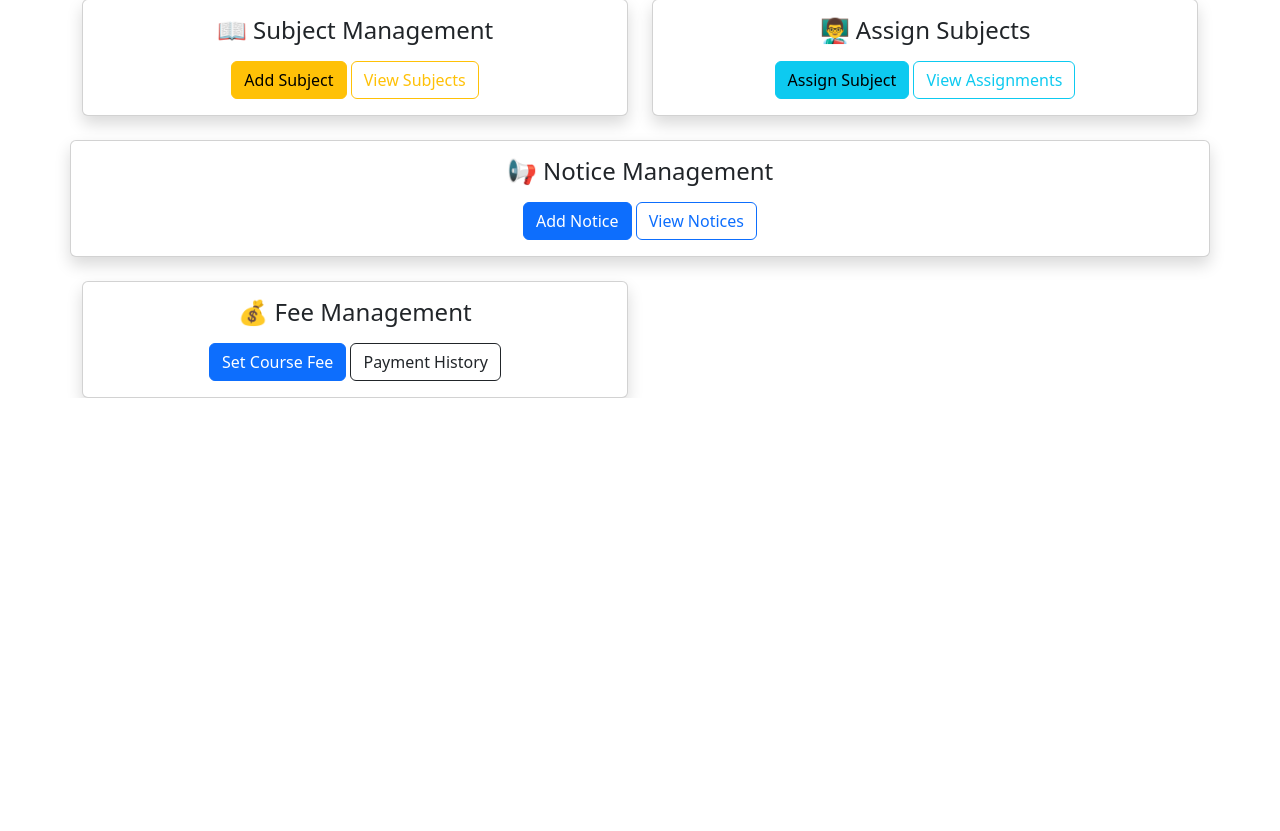
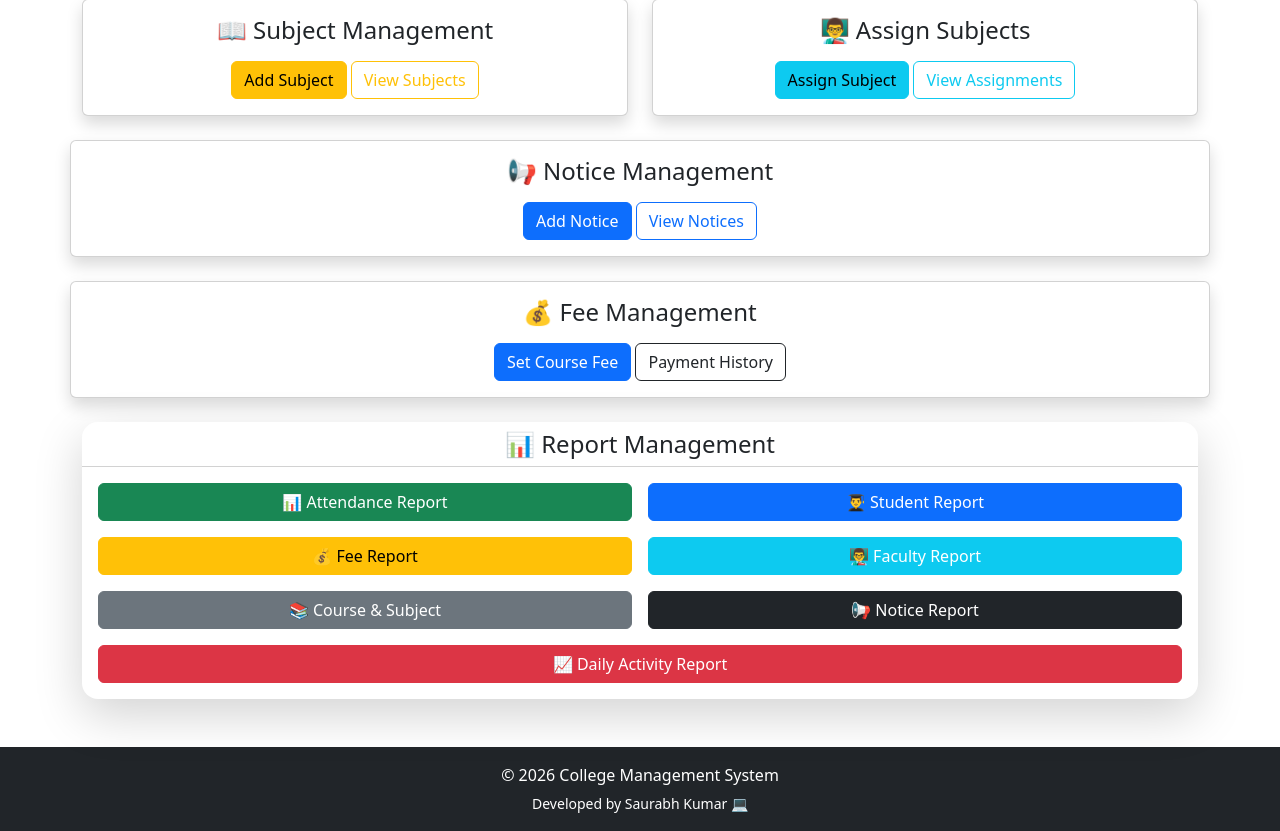
Before and after one commit to saurabh7650/CollegeManagementSystem, a Flask app: page /admin_dashboard in a window 1280 px wide. Shown: the part 420-1251 px from the top of the page. Before the commit the page ends 818 px from the top, so only its background shows below. Run offline with Flask 3, Linux system fonts and the light colour scheme; the visitor is signed in with stand-in values (Sample User, id 1).

Commit message:
all report are generated

```diff
--- a/app.py
+++ b/app.py
@@ -5,6 +5,9 @@ from qr_generator import generate_qr
 import os
 import cv2
 from datetime import datetime
+import pandas as pd
+from flask import send_file
+from io import BytesIO
 
 app = Flask(__name__)
 app.secret_key = "college_management_system_secret_key"
@@ -85,6 +88,9 @@ def admin_add_student():
         course_id = request.form.get("course_id")
         dept_id = request.form.get("department_id")
 
+        # 🔥 ADD THIS LINE
+        admission_date = datetime.now().date()
+
         os.makedirs("static/images", exist_ok=True)
         os.makedirs("static/qr_codes", exist_ok=True)
 
@@ -97,13 +103,15 @@ def admin_add_student():
         cursor.execute(
             """
             INSERT INTO students
-            (name, address, roll_no, password, photo, qr_code, course_id, department_id)
-            VALUES (%s, %s, %s, %s, %s, %s, %s, %s)
+            (name, address, roll_no, password, photo, qr_code, course_id, department_id, admission_date)
+            VALUES (%s, %s, %s, %s, %s, %s, %s, %s, %s)
             """,
-            (name, address, roll, password, image_path, qr_path, course_id, dept_id),
+            (name, address, roll, password, image_path, qr_path, course_id, dept_id, admission_date),
         )
+
         conn.commit()
         conn.close()
+
         flash("Student added successfully", "success")
         return redirect("/admin/view_students")
 
@@ -1286,6 +1294,316 @@ def add_payment(student_id):
     conn.close()
     return render_template("add_payment.html", student=student, fee=fee, pending=pending)
 
+# ----------------- Attendance Report ----------------
+@app.route("/admin/attendance_report")
+def attendance_report():
+
+    if "admin_id" not in session:
+        return redirect("/admin_login")
+
+    conn = get_connection()
+
+    query = """
+    SELECT
+        s.name AS student_name,
+        s.roll_no,
+        sub.subject_name,
+        c.course_name,
+        a.date,
+        a.status
+    FROM attendance a
+    JOIN students s ON a.student_id = s.student_id
+    JOIN subjects sub ON a.subject_id = sub.subject_id
+    JOIN courses c ON sub.course_id = c.course_id
+    ORDER BY a.date DESC
+    """
+
+    df = pd.read_sql(query, conn)
+    conn.close()
+
+    # Excel file memory me banana
+    output = BytesIO()
+    df.to_excel(output, index=False, engine='openpyxl')
+    output.seek(0)
+
+    return send_file(
+        output,
+        download_name="attendance_report.xlsx",
+        as_attachment=True
+    )
+
+# ---------------- Student Report ----------------
+@app.route("/admin/student_report")
+def student_report():
+
+    if "admin_id" not in session:
+        return redirect("/admin_login")
+
+    conn = get_connection()
+
+    query = """
+    SELECT
+        s.name AS student_name,
+        s.roll_no,
+        s.address,
+        d.department_name,
+        c.course_name,
+        s.admission_date
+    FROM students s
+    JOIN departments d ON s.department_id = d.department_id
+    JOIN courses c ON s.course_id = c.course_id
+    ORDER BY s.name
+    """
+
+    df = pd.read_sql(query, conn)
+    conn.close()
+
+    output = BytesIO()
+    df.to_excel(output, index=False, engine='openpyxl')
+    output.seek(0)
+
+    return send_file(
+        output,
+        download_name="student_report.xlsx",
+        as_attachment=True
+    )
+# ---------------- Fee Report ----------------
+@app.route("/admin/fee_report")
+def fee_report():
+
+    if "admin_id" not in session:
+        return redirect("/admin_login")
+
+    conn = get_connection()
+
+    query = """
+    SELECT
+        s.name AS student_name,
+        s.roll_no,
+        c.course_name,
+        f.total_fee,
+        IFNULL(SUM(fp.amount_paid), 0) AS paid_amount,
+        (f.total_fee - IFNULL(SUM(fp.amount_paid), 0)) AS pending_amount
+    FROM students s
+    JOIN courses c ON s.course_id = c.course_id
+    JOIN fees f ON f.course_id = c.course_id
+    LEFT JOIN fee_payments fp ON fp.student_id = s.student_id
+    GROUP BY s.student_id, f.total_fee
+    ORDER BY s.name
+    """
+
+    df = pd.read_sql(query, conn)
+    conn.close()
+
+    output = BytesIO()
+    df.to_excel(output, index=False, engine='openpyxl')
+    output.seek(0)
+
+    return send_file(
+        output,
+        download_name="fee_report.xlsx",
+        as_attachment=True
+    )
+# ---------------- Faculty Report ----------------
+@app.route("/admin/faculty_report")
+def faculty_report():
+
+    if "admin_id" not in session:
+        return redirect("/admin_login")
+
+    conn = get_connection()
+
+    query = """
+    SELECT
+        f.name AS faculty_name,
+        f.email,
+        d.department_name,
+        c.course_name,
+        s.subject_name
+    FROM faculty f
+    JOIN departments d ON f.department_id = d.department_id
+    LEFT JOIN faculty_subjects fs ON fs.faculty_id = f.faculty_id
+    LEFT JOIN subjects s ON fs.subject_id = s.subject_id
+    LEFT JOIN courses c ON s.course_id = c.course_id
+    ORDER BY f.name
+    """
+
+    df = pd.read_sql(query, conn)
+    conn.close()
+
+    output = BytesIO()
+    df.to_excel(output, index=False, engine='openpyxl')
+    output.seek(0)
+
+    return send_file(
+        output,
+        download_name="faculty_report.xlsx",
+        as_attachment=True
+    )
+
+# ---------------- Course & Subject Report ----------------
+@app.route("/admin/course_subject_report")
+def course_subject_report():
+
+    if "admin_id" not in session:
+        return redirect("/admin_login")
+
+    conn = get_connection()
+
+    query = """
+    SELECT
+        d.department_name,
+        c.course_name,
+        s.subject_name
+    FROM courses c
+    JOIN departments d ON c.department_id = d.department_id
+    LEFT JOIN subjects s ON s.course_id = c.course_id
+    ORDER BY d.department_name, c.course_name
+    """
+
+    df = pd.read_sql(query, conn)
+    conn.close()
+
+    output = BytesIO()
+    df.to_excel(output, index=False, engine='openpyxl')
+    output.seek(0)
+
+    return send_file(
+        output,
+        download_name="course_subject_report.xlsx",
+        as_attachment=True
+    )
+
+# ---------------- Notice Report ----------------
+@app.route("/admin/notice_report")
+def notice_report():
+
+    if "admin_id" not in session:
+        return redirect("/admin_login")
+
+    conn = get_connection()
+
+    query = """
+    SELECT
+        n.title,
+        n.message,
+        n.target_type,
+        IFNULL(d.department_name, 'ALL') AS department,
+        n.created_on
+    FROM notices n
+    LEFT JOIN departments d ON n.department_id = d.department_id
+    ORDER BY n.created_on DESC
+    """
+
+    df = pd.read_sql(query, conn)
+    conn.close()
+
+    output = BytesIO()
+    df.to_excel(output, index=False, engine='openpyxl')
+    output.seek(0)
+
+    return send_file(
+        output,
+        download_name="notice_report.xlsx",
+        as_attachment=True
+    )
+
+# ----------------- Daily Report ----------------
+@app.route("/admin/daily_report")
+def daily_report():
+
+    if "admin_id" not in session:
+        return redirect("/admin_login")
+
+    conn = get_connection()
+    cursor = conn.cursor(dictionary=True)
+
+    # 📅 Today date
+    today = datetime.now().date()
+
+    # 📊 Attendance Summary
+    cursor.execute("""
+        SELECT
+            COUNT(*) AS total_attendance,
+            SUM(CASE WHEN status='Present' THEN 1 ELSE 0 END) AS present_count,
+            SUM(CASE WHEN status='Absent' THEN 1 ELSE 0 END) AS absent_count
+        FROM attendance
+        WHERE date=%s
+    """, (today,))
+    attendance_data = cursor.fetchone()
+
+    # 💰 Fee Collection Today
+    cursor.execute("""
+        SELECT
+            IFNULL(SUM(amount_paid), 0) AS total_collection
+        FROM fee_payments
+        WHERE DATE(payment_date)=%s
+    """, (today,))
+    fee_data = cursor.fetchone()
+
+    conn.close()
+
+    # 📄 DataFrame banana
+    data = [{
+        "Date": today,
+        "Total Attendance": attendance_data["total_attendance"] or 0,
+        "Present": attendance_data["present_count"] or 0,
+        "Absent": attendance_data["absent_count"] or 0,
+        "Total Fee Collection": fee_data["total_collection"] or 0
+    }]
+
+    df = pd.DataFrame(data)
+
+    # Excel generate
+    output = BytesIO()
+    df.to_excel(output, index=False, engine='openpyxl')
+    output.seek(0)
+
+    return send_file(
+        output,
+        download_name="daily_activity_report.xlsx",
+        as_attachment=True
+    )
+
+# ---------------- faculty attendance report ----------------
+@app.route("/faculty/attendance_report")
+def faculty_attendance_report():
+
+    if "faculty_id" not in session:
+        return redirect("/faculty_login")
+
+    faculty_id = session["faculty_id"]
+
+    conn = get_connection()
+
+    query = """
+    SELECT
+        st.name AS student_name,
+        st.roll_no,
+        sub.subject_name,
+        a.date,
+        a.status
+    FROM attendance a
+    JOIN students st ON a.student_id = st.student_id
+    JOIN subjects sub ON a.subject_id = sub.subject_id
+    JOIN faculty_subjects fs ON fs.subject_id = sub.subject_id
+    WHERE fs.faculty_id = %s
+    ORDER BY a.date DESC
+    """
+
+    df = pd.read_sql(query, conn, params=(faculty_id,))
+    conn.close()
+
+    output = BytesIO()
+    df.to_excel(output, index=False, engine='openpyxl')
+    output.seek(0)
+
+    return send_file(
+        output,
+        download_name="faculty_attendance_report.xlsx",
+        as_attachment=True
+    )
+
 # ---------------- LOGOUT ----------------
 @app.route("/logout")
 def logout():
--- a/templates/admin_dashboard.html
+++ b/templates/admin_dashboard.html
@@ -145,7 +145,6 @@
       </div>
       <!-- 💰 Fee Management -->
       <div class="row mt-4">
-        <div class="col-md-6">
         <div class="card shadow">
           <div class="card-body text-center">
             <h4>💰 Fee Management</h4>
@@ -160,7 +159,78 @@
           </div>
         </div>
       </div>
+      <!-- 📊 REPORT MANAGEMENT -->
+      <div class="mt-4">
+        <div class="card shadow-lg border-0 rounded-4">
+          <div class="card-header bg-white text-dark text-center rounded-top-4">
+            <h4 class="mb-0">📊 Report Management</h4>
+          </div>
+
+          <div class="card-body">
+            <div class="row g-3">
+              <div class="col-md-6">
+                <a
+                  href="/admin/attendance_report"
+                  class="btn btn-success w-100"
+                >
+                  📊 Attendance Report
+                </a>
+              </div>
+
+              <div class="col-md-6">
+                <a href="/admin/student_report" class="btn btn-primary w-100">
+                  👨‍🎓 Student Report
+                </a>
+              </div>
+
+              <div class="col-md-6">
+                <a href="/admin/fee_report" class="btn btn-warning w-100">
+                  💰 Fee Report
+                </a>
+              </div>
+
+              <div class="col-md-6">
+                <a
+                  href="/admin/faculty_report"
+                  class="btn btn-info w-100 text-white"
+                >
+                  👨‍🏫 Faculty Report
+                </a>
+              </div>
+
+              <div class="col-md-6">
+                <a
+                  href="/admin/course_subject_report"
+                  class="btn btn-secondary w-100"
+                >
+                  📚 Course & Subject
+                </a>
+              </div>
+
+              <div class="col-md-6">
+                <a href="/admin/notice_report" class="btn btn-dark w-100">
+                  📢 Notice Report
+                </a>
+              </div>
+
+              <div class="col-md-12">
+                <a href="/admin/daily_report" class="btn btn-danger w-100">
+                  📈 Daily Activity Report
+                </a>
               </div>
             </div>
+          </div>
+        </div>
+      </div>
+    </div>
+
+    <!-- 🔻 Footer -->
+    <footer class="bg-dark text-white mt-5">
+      <div class="container py-3 text-center">
+        <p class="mb-1">© 2026 College Management System</p>
+
+        <small class="text-white"> Developed by Saurabh Kumar 💻 </small>
+      </div>
+    </footer>
   </body>
 </html>
--- a/templates/faculty_dashboard.html
+++ b/templates/faculty_dashboard.html
@@ -135,6 +135,10 @@
       </div>
     </div>
 
+    <a href="/faculty/attendance_report" class="shadow btn btn-success mt-3 mb-2">
+      📊 Download My Attendance Report
+    </a>
+
     <script src="https://cdn.jsdelivr.net/npm/bootstrap@5.3.3/dist/js/bootstrap.bundle.min.js"></script>
   </body>
 </html>
```
Lines whose indentation alone changed are shown as unchanged.
